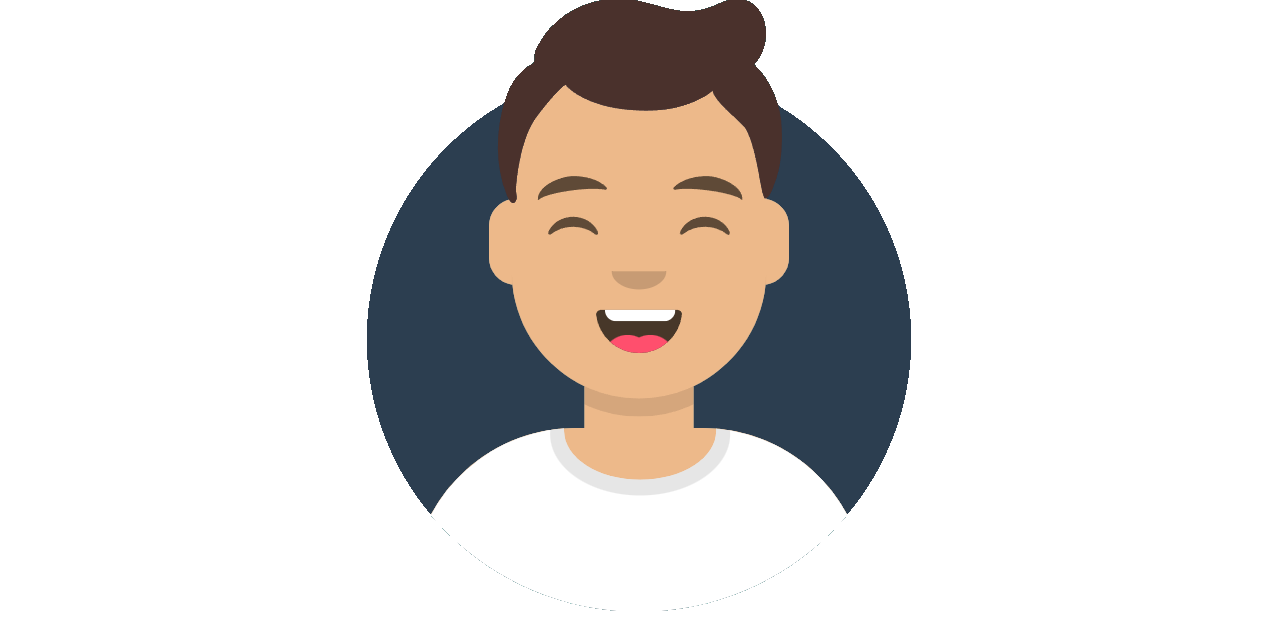
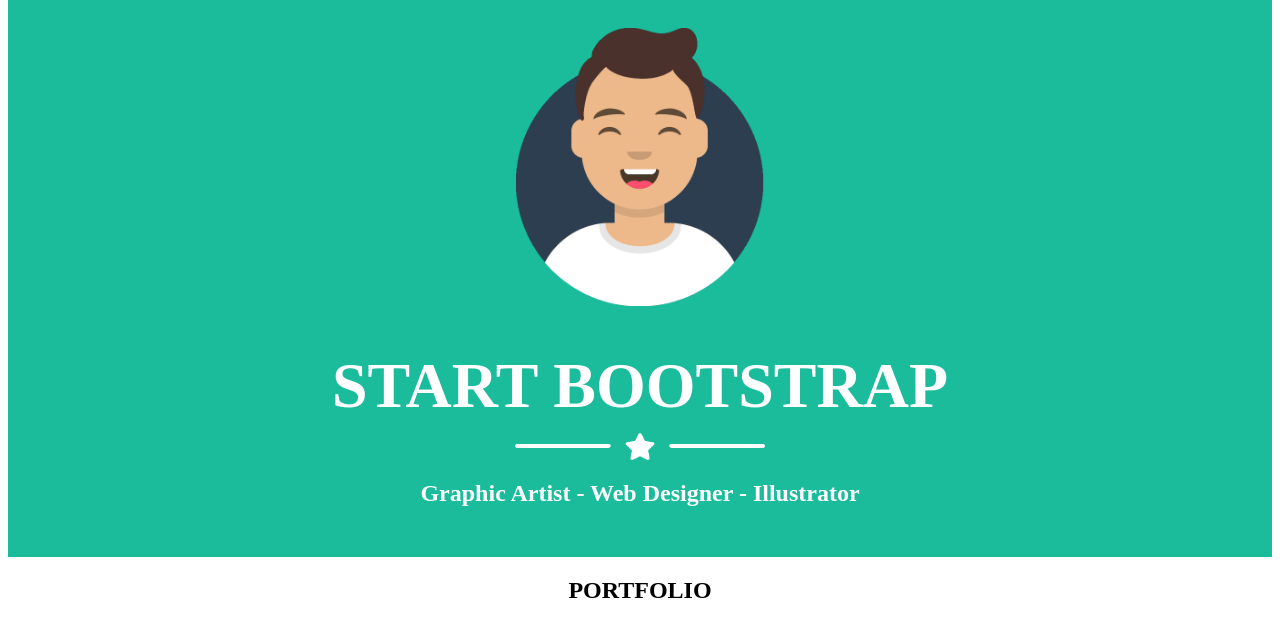
Before and after one commit to rami3rouhana/bootstrap-flexbox, a plain HTML site: page index.html in a window 1280 px wide. Shown: the part 114-735 px from the top of the page. Drawn offline with Linux system fonts and the light colour scheme.

Commit message:
add landing page style

```diff
--- a/index.css
+++ b/index.css
@@ -159,6 +159,27 @@
     flex-direction: column;
     width: 100%;
     align-items: center;
+    background-color: #1abc9c;
+}
+
+.landing-div h1 {
+    color: white;
+    font-size: 4rem;
+    margin-bottom: 10px;
+}
+
+.landing-div h2 {
+    color: white;
+    margin-bottom: 50px;
+}
+
+.landing-div img{
+    width: 250px;
+}
+
+.profile-img{
+    width: 15rem;
+    margin-top: 30px;
 }
 
 .portfolio-div{
--- a/index.html
+++ b/index.html
@@ -34,7 +34,7 @@
         </div>
         <div class="page-body">
             <div class="landing-div">
-                <img src="./images/profile-pic.png">
+                <img class="profile-img" src="./images/profile-pic.png">
                 <h1>START BOOTSTRAP</h1>
                 <img src="./images/star.png">
                 <h2>Graphic Artist - Web Designer - Illustrator</h2>
```
